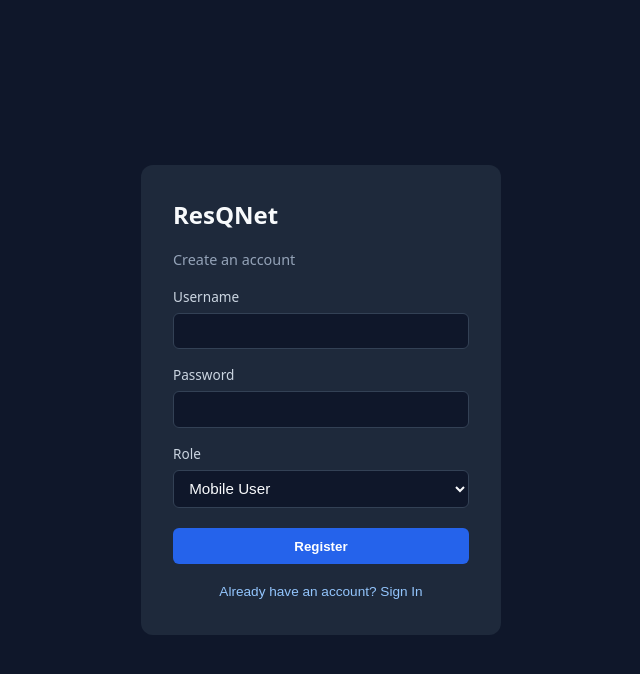
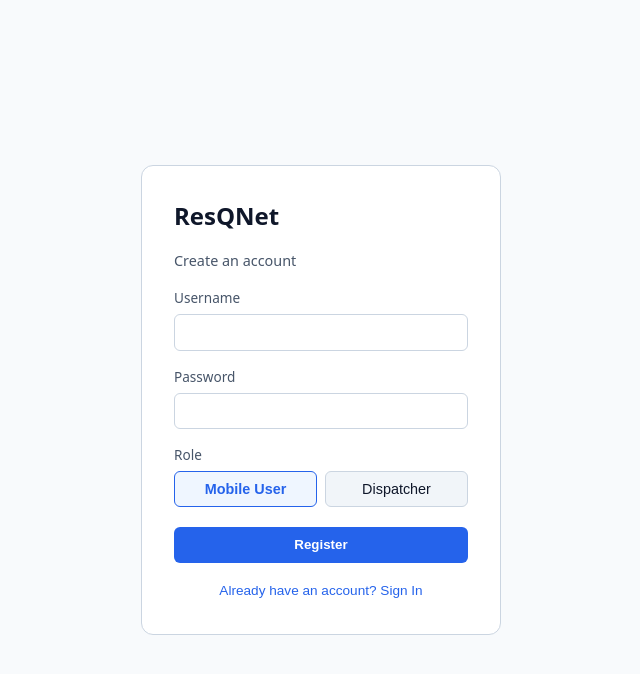
Before and after one commit to IvanIKS/Resqnet, a React (Vite) app in the folder frontend/: page / in a window 1280 px wide. Both pictures are taken after a click on the button "Need an account? Register". Shown: the top 674 px of the page, without its empty margins (319-959 px from the left). Built offline with nearby package versions, Linux system fonts and the light colour scheme.

Commit message:
feat(frontend): switch to light palette in style.css and role toggle buttons

```diff
--- a/frontend/src/App.css
+++ b/frontend/src/App.css
@@ -3,15 +3,16 @@
   display: flex;
   align-items: center;
   justify-content: center;
-  background: #0f172a;
-  color: #f8fafc;
+  background: var(--color-bg);
+  color: var(--color-text);
   padding: 1rem;
 }
 
 .auth-card {
   width: 100%;
   max-width: 360px;
-  background: #1e293b;
+  background: var(--color-surface);
+  border: 1px solid var(--color-border);
   border-radius: 12px;
   padding: 2rem;
   display: flex;
@@ -26,13 +27,14 @@
 
 .auth-subtitle {
   margin: 0;
-  color: #94a3b8;
+  color: var(--color-text-muted);
   font-size: 0.9rem;
 }
 
 .auth-error {
-  background: #7f1d1d;
-  color: #fecaca;
+  background: var(--color-danger-bg);
+  color: var(--color-danger-text);
+  border: 1px solid var(--color-danger-border);
   padding: 0.6rem 0.75rem;
   border-radius: 6px;
   font-size: 0.85rem;
@@ -43,17 +45,39 @@
   flex-direction: column;
   gap: 0.35rem;
   font-size: 0.85rem;
-  color: #cbd5e1;
+  color: var(--color-text-muted);
 }
 
-.auth-field input,
-.auth-field select {
+.auth-field input {
   padding: 0.55rem 0.7rem;
   border-radius: 6px;
-  border: 1px solid #334155;
-  background: #0f172a;
-  color: #f8fafc;
+  border: 1px solid var(--color-border);
+  background: var(--color-surface);
+  color: var(--color-text);
   font-size: 0.95rem;
+}
+
+.role-group {
+  display: flex;
+  gap: 0.5rem;
+}
+
+.role-btn {
+  flex: 1;
+  padding: 0.55rem 0.7rem;
+  border-radius: 6px;
+  border: 1px solid var(--color-border);
+  background: var(--color-surface-muted);
+  color: var(--color-text);
+  cursor: pointer;
+  font-size: 0.9rem;
+}
+
+.role-btn.active {
+  border-color: var(--color-primary);
+  background: var(--color-primary-soft);
+  color: var(--color-primary);
+  font-weight: 600;
 }
 
 .auth-submit {
@@ -61,8 +85,8 @@
   padding: 0.65rem;
   border: none;
   border-radius: 6px;
-  background: #2563eb;
-  color: #fff;
+  background: var(--color-primary);
+  color: var(--color-primary-text);
   font-weight: 600;
   cursor: pointer;
 }
@@ -75,7 +99,7 @@
 .auth-toggle {
   background: none;
   border: none;
-  color: #93c5fd;
+  color: var(--color-primary);
   font-size: 0.85rem;
   cursor: pointer;
   padding: 0.25rem;
@@ -84,9 +108,9 @@
 .logout-btn {
   margin-top: 1rem;
   padding: 0.5rem 1rem;
-  border: none;
+  border: 1px solid var(--color-border);
   border-radius: 6px;
-  background: #334155;
-  color: #f8fafc;
+  background: var(--color-surface-muted);
+  color: var(--color-text);
   cursor: pointer;
 }
--- a/frontend/src/App.jsx
+++ b/frontend/src/App.jsx
@@ -1,5 +1,6 @@
 import { AuthProvider, useAuth } from './context/AuthContext'
 import AuthForm from './components/AuthForm'
+import './style.css'
 import './App.css'
 
 function AppContent() {
--- a/frontend/src/components/AuthForm.jsx
+++ b/frontend/src/components/AuthForm.jsx
@@ -62,13 +62,25 @@ export default function AuthForm() {
         </label>
 
         {mode === 'register' && (
-          <label className="auth-field">
+          <div className="auth-field">
             <span>Role</span>
-            <select value={role} onChange={(e) => setRole(e.target.value)}>
-              <option value="mobile_user">Mobile User</option>
-              <option value="dispatcher">Dispatcher</option>
-            </select>
-          </label>
+            <div className="role-group">
+              <button
+                type="button"
+                className={`role-btn ${role === 'mobile_user' ? 'active' : ''}`}
+                onClick={() => setRole('mobile_user')}
+              >
+                Mobile User
+              </button>
+              <button
+                type="button"
+                className={`role-btn ${role === 'dispatcher' ? 'active' : ''}`}
+                onClick={() => setRole('dispatcher')}
+              >
+                Dispatcher
+              </button>
+            </div>
+          </div>
         )}
 
         <button type="submit" className="auth-submit" disabled={submitting}>
--- /dev/null
+++ b/frontend/src/style.css
@@ -0,0 +1,14 @@
+:root {
+  --color-bg: #f8fafc;
+  --color-surface: #ffffff;
+  --color-surface-muted: #f1f5f9;
+  --color-border: #cbd5e1;
+  --color-text: #0f172a;
+  --color-text-muted: #475569;
+  --color-primary: #2563eb;
+  --color-primary-text: #ffffff;
+  --color-primary-soft: #eff6ff;
+  --color-danger-bg: #fef2f2;
+  --color-danger-text: #b91c1c;
+  --color-danger-border: #fecaca;
+}
```
